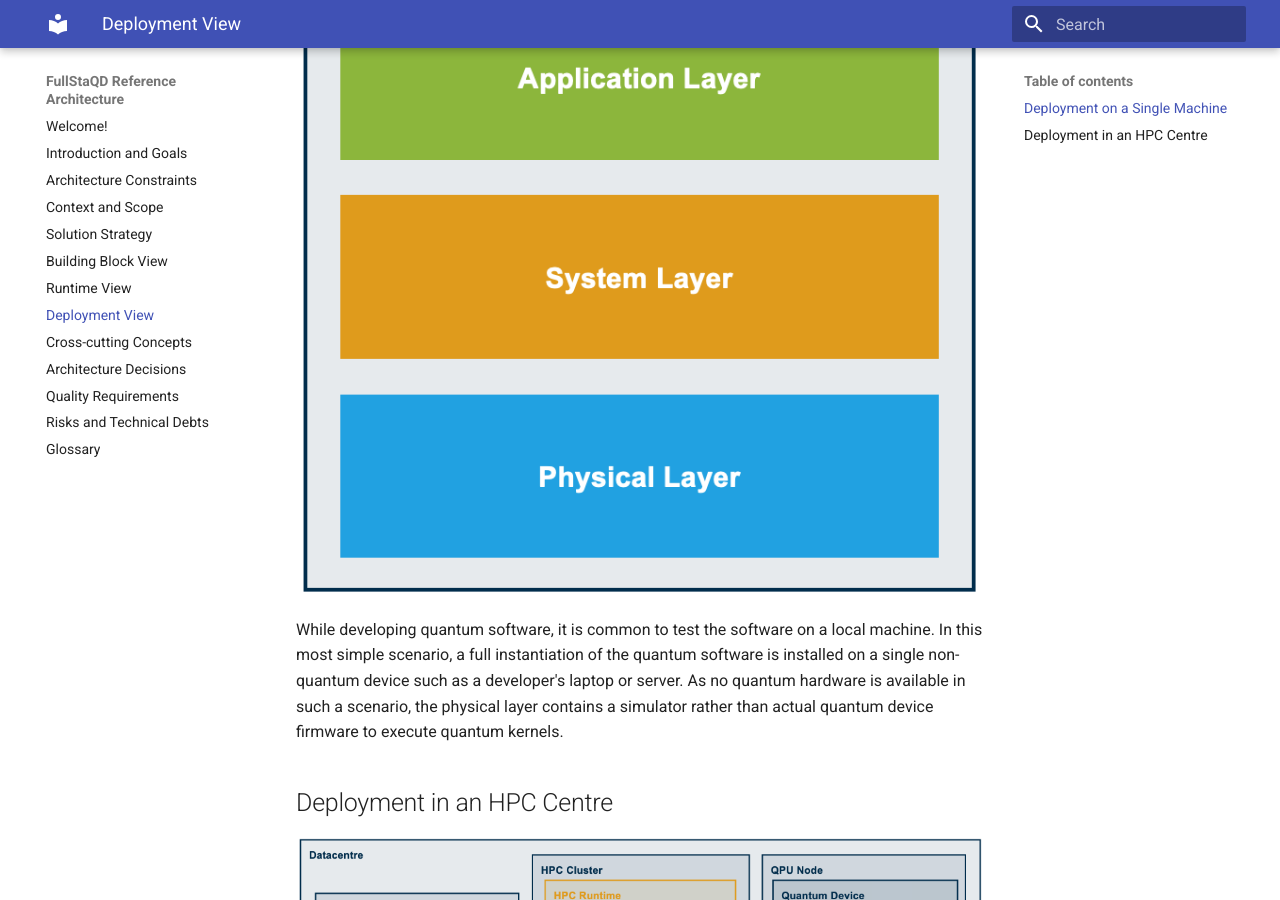
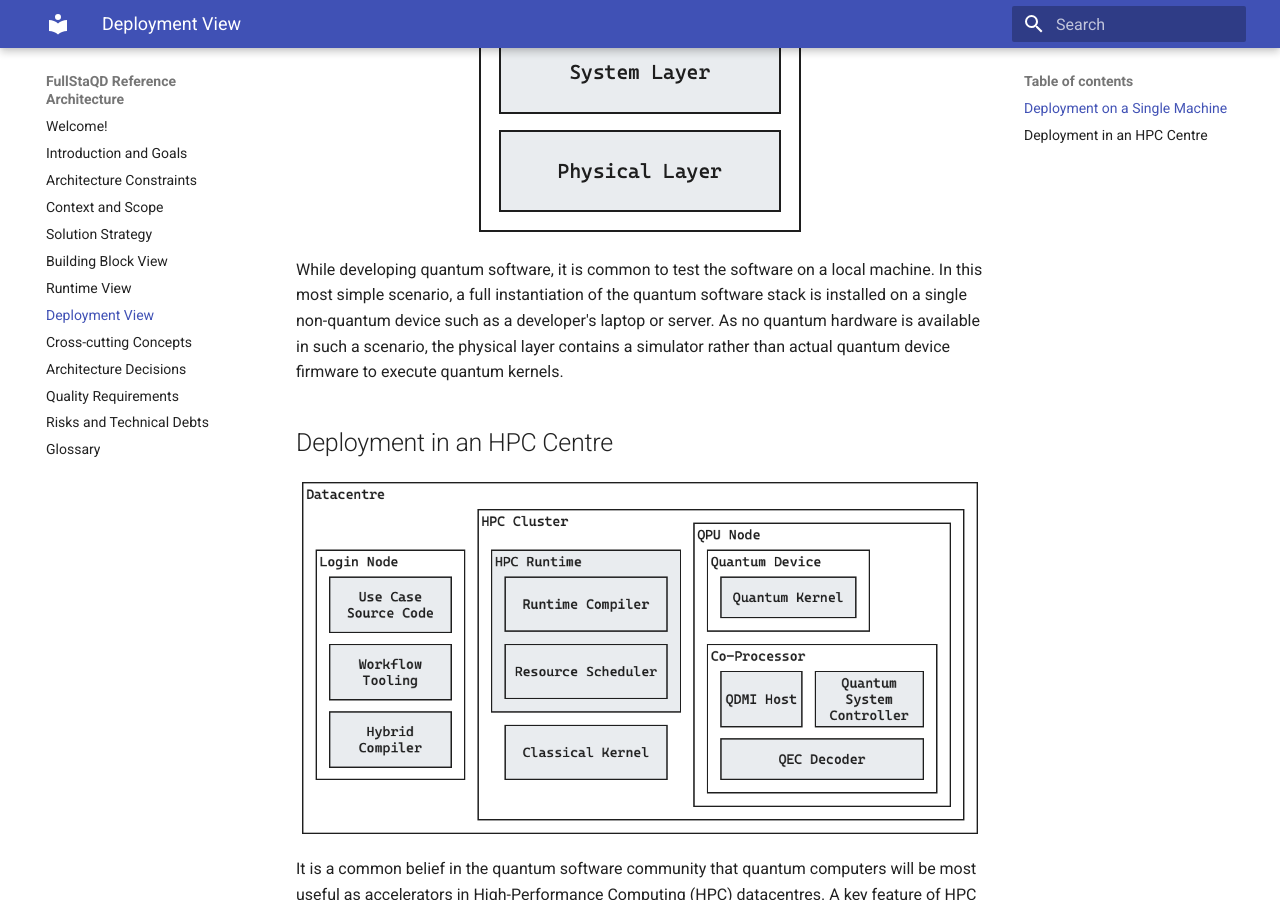
Before and after one commit to FullStaQD/architecture, an MkDocs documentation site: the page built from docs/07_deployment_view.md, in a window 1280 px wide and 900 px high, scrolled down 441 px. Built offline with MkDocs 1.6.1 and Material for MkDocs 9.7.7, drawn with Linux system fonts in a browser that asks for light colours.

Commit message:
docs(deployment): redraw deployment diagrams in excalidraw

```diff
--- a/docs/07_deployment_view.md
+++ b/docs/07_deployment_view.md
@@ -5,20 +5,21 @@ This section documents a few common deployment scenarios.
 
 ## Deployment on a Single Machine
 <figure markdown="span">
-  ![](./images/Deployment-Single-Machine.png)
+  ![](./images/Deployment-Single-Machine.excalidraw.png)
 </figure>
 
 While developing quantum software, it is common to test the software on a local
 machine.
-In this most simple scenario, a full instantiation of the quantum software is
-installed on a single non-quantum device such as a developer's laptop or server.
+In this most simple scenario, a full instantiation of the quantum software stack
+is installed on a single non-quantum device such as a developer's laptop or
+server.
 As no quantum hardware is available in such a scenario, the physical layer
 contains a simulator rather than actual quantum device firmware to execute
 quantum kernels.
 
 ## Deployment in an HPC Centre
 <figure markdown="span">
-  ![](./images/Deployment-HPC.png)
+  ![](./images/Deployment-HPC.excalidraw.png)
 </figure>
 
 It is a common belief in the quantum software community that quantum computers
```
Also changed, not shown: docs/images/Deployment-HPC.excalidraw.png (added), docs/images/Deployment-HPC.png (deleted), docs/images/Deployment-Single-Machine.excalidraw.png (added), docs/images/Deployment-Single-Machine.png (deleted).
